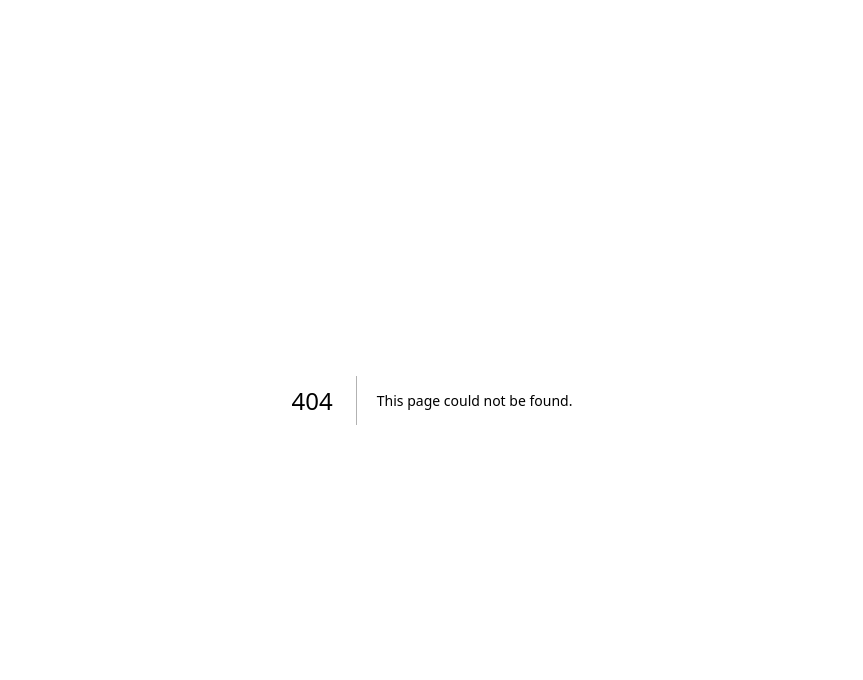
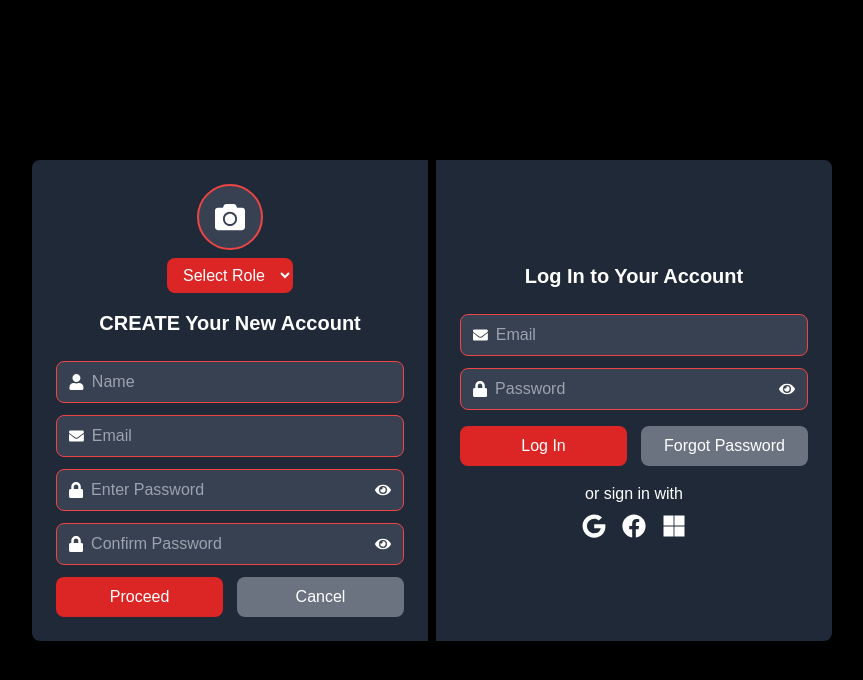
Before and after one commit to P-arjunie/FitSync-Pro, a Next.js app: page /lithira in a window 1280 px wide. Before the commit this address had no page. Shown: the top 680 px of the page, without its empty margins (208-1071 px from the left). Built offline with nearby package versions, Linux system fonts and the light colour scheme.

Commit message:
4/6 update

```diff
--- /dev/null
+++ b/app/api/auth/register/login/route.ts
@@ -0,0 +1,28 @@
+import { NextResponse } from "next/server";
+import connectMongoDB from "@/lib/mongodb";
+import User from "@/models/User";
+import bcrypt from "bcryptjs";
+
+export async function POST(req: Request) {
+  try {
+    const { email, password } = await req.json();
+    await connectMongoDB();
+
+    const user = await User.findOne({ email });
+    if (!user) {
+      return NextResponse.json({ error: "Invalid email or password" }, { status: 401 });
+    }
+
+    const isMatch = await bcrypt.compare(password, user.password);
+    if (!isMatch) {
+      return NextResponse.json({ error: "Invalid email or password" }, { status: 401 });
+    }
+
+    return NextResponse.json({
+      message: "Login successful",
+      user: { name: user.name, role: user.role, email: user.email },
+    });
+  } catch (error) {
+    return NextResponse.json({ error: "Server error" }, { status: 500 });
+  }
+}
--- /dev/null
+++ b/app/api/auth/register/route.ts
@@ -0,0 +1,30 @@
+import { NextResponse } from "next/server";
+import bcrypt from "bcryptjs";
+import User from "@/models/User";
+import connectMongoDB from "@/lib/mongodb";
+
+export async function POST(req: Request) {
+  try {
+    await connectMongoDB();
+
+    const { name, email, password, role } = await req.json();
+
+    // Check if the user already exists
+    const existingUser = await User.findOne({ email });
+    if (existingUser) {
+      return NextResponse.json({ error: "User already exists" }, { status: 400 });
+    }
+
+    // Hash password
+    const hashedPassword = await bcrypt.hash(password, 10);
+
+    // Create new user
+    const newUser = new User({ name, email, password: hashedPassword, role });
+    await newUser.save();
+
+    return NextResponse.json({ message: "User registered successfully" }, { status: 201 });
+
+  } catch (error) {
+    return NextResponse.json({ error: "Server error" }, { status: 500 });
+  }
+}
--- a/app/lithira/Authform/page.tsx
+++ b/app/lithira/Authform/page.tsx
@@ -22,6 +22,11 @@ interface SignUpData {
   profileImage: File | null;
 }
 
+interface LoginData {
+  email: string;
+  password: string;
+}
+
 interface AuthFormProps {
   onNewUser?: (user: { name: string; role: "member" | "trainer" }) => void;
 }
@@ -36,43 +41,117 @@ const AuthForm: React.FC<AuthFormProps> = ({ onNewUser }) => {
     profileImage: null,
   });
 
-  const [loginData, setLoginData] = useState({ username: "", password: "" });
+  const [loginData, setLoginData] = useState<LoginData>({
+    email: "",
+    password: "",
+  });
+
   const [showPassword, setShowPassword] = useState<Record<string, boolean>>({});
 
   const handleSignUpChange = (
     e: React.ChangeEvent<HTMLInputElement | HTMLSelectElement>
   ) => {
-    const { name, value } = e.target;
-    setSignUpData((prev) => ({ ...prev, [name]: value }));
+    const { name, value, files } = e.target as HTMLInputElement;
+    if (name === "profileImage" && files) {
+      setSignUpData((prev) => ({ ...prev, profileImage: files[0] }));
+    } else {
+      setSignUpData((prev) => ({ ...prev, [name]: value }));
+    }
   };
 
-  const handleSignUp = () => {
+  const handleLoginChange = (e: React.ChangeEvent<HTMLInputElement>) => {
+    const { name, value } = e.target;
+    setLoginData((prev) => ({ ...prev, [name]: value }));
+  };
+
+  const handleLogin = async () => {
+    if (!loginData.email || !loginData.password) {
+      alert("Please enter email and password to login.");
+      return;
+    }
+
+    try {
+      const res = await fetch("/api/auth/login", {
+        method: "POST",
+        headers: { "Content-Type": "application/json" },
+        body: JSON.stringify(loginData),
+      });
+
+      const data = await res.json();
+
+      if (res.ok) {
+        alert(data.message);
+      } else {
+        alert(data.error);
+      }
+    } catch (error) {
+      alert("Login failed");
+    }
+  };
+
+  const handleSubmit = async (e: React.FormEvent) => {
+    e.preventDefault();
+
     if (signUpData.password !== signUpData.confirmPassword) {
       alert("Passwords do not match");
       return;
     }
+
     if (!signUpData.role) {
       alert("Please select a role");
       return;
     }
 
-    if (onNewUser) {
-      onNewUser({ name: signUpData.name, role: signUpData.role });
-    } else {
-      console.error("onNewUser function is not defined in the parent component.");
-      return;
+    let imageUrl = "";
+    if (signUpData.profileImage) {
+      const formData = new FormData();
+      formData.append("file", signUpData.profileImage);
+      formData.append("upload_preset", "your_upload_preset"); // replace this
+
+      const res = await fetch("/api/upload", {
+        method: "POST",
+        body: formData,
+      });
+
+      const data = await res.json();
+      imageUrl = data.secure_url;
     }
 
-    alert(`Sign-up successful! Name: ${signUpData.name}, Role: ${signUpData.role}`);
+    const userData = {
+      name: signUpData.name,
+      email: signUpData.email,
+      password: signUpData.password,
+      role: signUpData.role,
+      profileImage: imageUrl,
+    };
 
-    setSignUpData({
-      name: "",
-      email: "",
-      password: "",
-      confirmPassword: "",
-      role: "",
-      profileImage: null,
+    const res = await fetch("/api/auth/register", {
+      method: "POST",
+      headers: { "Content-Type": "application/json" },
+      body: JSON.stringify(userData),
     });
+
+    const data = await res.json();
+    if (res.ok) {
+      alert(data.message);
+
+      // 🔥 Fire onNewUser if passed
+      if (onNewUser) {
+        onNewUser({
+          name: userData.name,
+          role: userData.role as "member" | "trainer",
+        });
+      }
+
+      // 🔁 Redirect based on role
+      if (signUpData.role === "member") {
+        window.location.href = "/lithira/memberregform";
+      } else if (signUpData.role === "trainer") {
+        window.location.href = "/lithira/trainerregform";
+      }
+    } else {
+      alert(data.error);
+    }
   };
 
   return (
@@ -86,10 +165,9 @@ const AuthForm: React.FC<AuthFormProps> = ({ onNewUser }) => {
               <input
                 type="file"
                 accept="image/*"
+                name="profileImage"
                 className="hidden"
-                onChange={(e) =>
-                  handleSignUpChange(e as React.ChangeEvent<HTMLInputElement>)
-                }
+                onChange={handleSignUpChange}
               />
             </label>
             <select
@@ -111,7 +189,7 @@ const AuthForm: React.FC<AuthFormProps> = ({ onNewUser }) => {
             CREATE Your New Account
           </h2>
 
-          <div className="space-y-3 w-full">
+          <form onSubmit={handleSubmit} className="space-y-3 w-full">
             <div className="flex items-center bg-gray-700 rounded-lg px-3 py-2 border border-red-500">
               <FaUser className="mr-2" />
               <input
@@ -158,7 +236,10 @@ const AuthForm: React.FC<AuthFormProps> = ({ onNewUser }) => {
                 <div
                   className="cursor-pointer"
                   onClick={() =>
-                    setShowPassword({ ...showPassword, [field]: !showPassword[field] })
+                    setShowPassword({
+                      ...showPassword,
+                      [field]: !showPassword[field],
+                    })
                   }
                 >
                   {showPassword[field] ? <FaEyeSlash /> : <FaEye />}
@@ -168,32 +249,84 @@ const AuthForm: React.FC<AuthFormProps> = ({ onNewUser }) => {
 
             <div className="flex justify-between mt-4">
               <button
+                type="submit"
                 className="bg-red-600 px-4 py-2 rounded-lg w-[48%]"
-                onClick={handleSignUp}
               >
                 Proceed
               </button>
-              <button className="bg-gray-500 px-4 py-2 rounded-lg w-[48%]">
+              <button
+                type="button"
+                className="bg-gray-500 px-4 py-2 rounded-lg w-[48%]"
+              >
                 Cancel
               </button>
             </div>
-          </div>
+          </form>
         </div>
 
-        {/* Vertical Divider */}
+        {/* Divider */}
         <div className="w-[1%] bg-transparent"></div>
 
         {/* Right Side - Login */}
         <div className="w-1/2 bg-gray-800 p-6 flex flex-col justify-center items-center rounded-r-lg">
           <h2 className="text-xl font-bold mb-6">Log In to Your Account</h2>
 
-          <div className="flex justify-between w-full mt-4 mb-6">
-            <button className="bg-red-600 px-4 py-2 rounded-lg w-[48%]">
+          <div className="space-y-3 w-full">
+            <div className="flex items-center bg-gray-700 rounded-lg px-3 py-2 border border-red-500">
+              <FaEnvelope className="mr-2" />
+              <input
+                type="email"
+                name="email"
+                placeholder="Email"
+                className="bg-transparent w-full outline-none"
+                value={loginData.email}
+                onChange={handleLoginChange}
+                required
+              />
+            </div>
+
+            <div className="flex items-center bg-gray-700 rounded-lg px-3 py-2 border border-red-500">
+              <FaLock className="mr-2" />
+              <input
+                type={showPassword["loginPassword"] ? "text" : "password"}
+                name="password"
+                placeholder="Password"
+                className="bg-transparent w-full outline-none"
+                value={loginData.password}
+                onChange={handleLoginChange}
+                required
+              />
+              <div
+                className="cursor-pointer"
+                onClick={() =>
+                  setShowPassword({
+                    ...showPassword,
+                    loginPassword: !showPassword["loginPassword"],
+                  })
+                }
+              >
+                {showPassword["loginPassword"] ? <FaEyeSlash /> : <FaEye />}
+              </div>
+            </div>
+          </div>
+
+          <div className="flex justify-between w-full mt-4 mb-4">
+            <button
+              className="bg-red-600 px-4 py-2 rounded-lg w-[48%]"
+              onClick={handleLogin}
+            >
               Log In
             </button>
             <button className="bg-gray-500 px-4 py-2 rounded-lg w-[48%]">
               Forgot Password
             </button>
+          </div>
+
+          <div className="w-full text-center mb-2">or sign in with</div>
+          <div className="flex space-x-4 justify-center">
+            <FaGoogle className="text-2xl cursor-pointer" />
+            <FaFacebook className="text-2xl cursor-pointer" />
+            <FaMicrosoft className="text-2xl cursor-pointer" />
           </div>
         </div>
       </div>
--- /dev/null
+++ b/app/lithira/page.tsx
@@ -0,0 +1,21 @@
+
+"use client";
+
+import React from "react";
+import AuthForm from "./Authform/page";
+
+const ParentComponent: React.FC = () => {
+const handleNewUser = (user: { name: string; role: "member" | "trainer" }) => {
+     console.log("New user created:", user);
+     // Add any API call or logic to save user data
+   };
+
+   return (
+     <div>
+       {/* Ensure the prop is passed correctly */}
+       <AuthForm onNewUser={handleNewUser} />
+     </div>
+   );
+ };
+
+ export default ParentComponent;
--- /dev/null
+++ b/app/models/User.ts
@@ -0,0 +1,20 @@
+import mongoose, { Schema, Document } from "mongoose";
+
+export interface IUser extends Document {
+  name: string;
+  email: string;
+  password: string;
+  role: "member" | "trainer";
+}
+
+const UserSchema = new Schema<IUser>(
+  {
+    name: { type: String, required: true },
+    email: { type: String, required: true, unique: true },
+    password: { type: String, required: true },
+    role: { type: String, enum: ["member", "trainer"], required: true },
+  },
+  { timestamps: true }
+);
+
+export default mongoose.models.User || mongoose.model<IUser>("User", UserSchema);
--- a/app/page.tsx
+++ b/app/page.tsx
@@ -193,34 +193,3 @@ const styles: { [key: string]: React.CSSProperties } = {
 };
 
 export default HomePage;
-}
-
-
-
-<!-- =======
-"use client";
-
-import React from "react";
-import AuthForm from "./lithira/Authform/page";
-
-const ParentComponent: React.FC = () => {
-  const handleNewUser = (user: { name: string; role: "member" | "trainer" }) => {
-    console.log("New user created:", user);
-    // Add any API call or logic to save user data
-  };
-
-  return (
-    <div>
-      {/* Ensure the prop is passed correctly */}
-      <AuthForm onNewUser={handleNewUser} />
-    </div>
-  );
-};
-
-export default ParentComponent;
-
-
-
-
-
- -->
--- a/tsconfig.json
+++ b/tsconfig.json
@@ -18,8 +18,9 @@
         "name": "next"
       }
     ],
+    "baseUrl": ".",
     "paths": {
-      "@/*": ["./*"]
+      "@/*": ["./app/*"]
     }
   },
   "include": ["next-env.d.ts", "**/*.ts", "**/*.tsx", ".next/types/**/*.ts"],
```
Also changed, not shown: package.json (+6 -7 lines), 1 other file (tests, documents, lock files or other folders).
